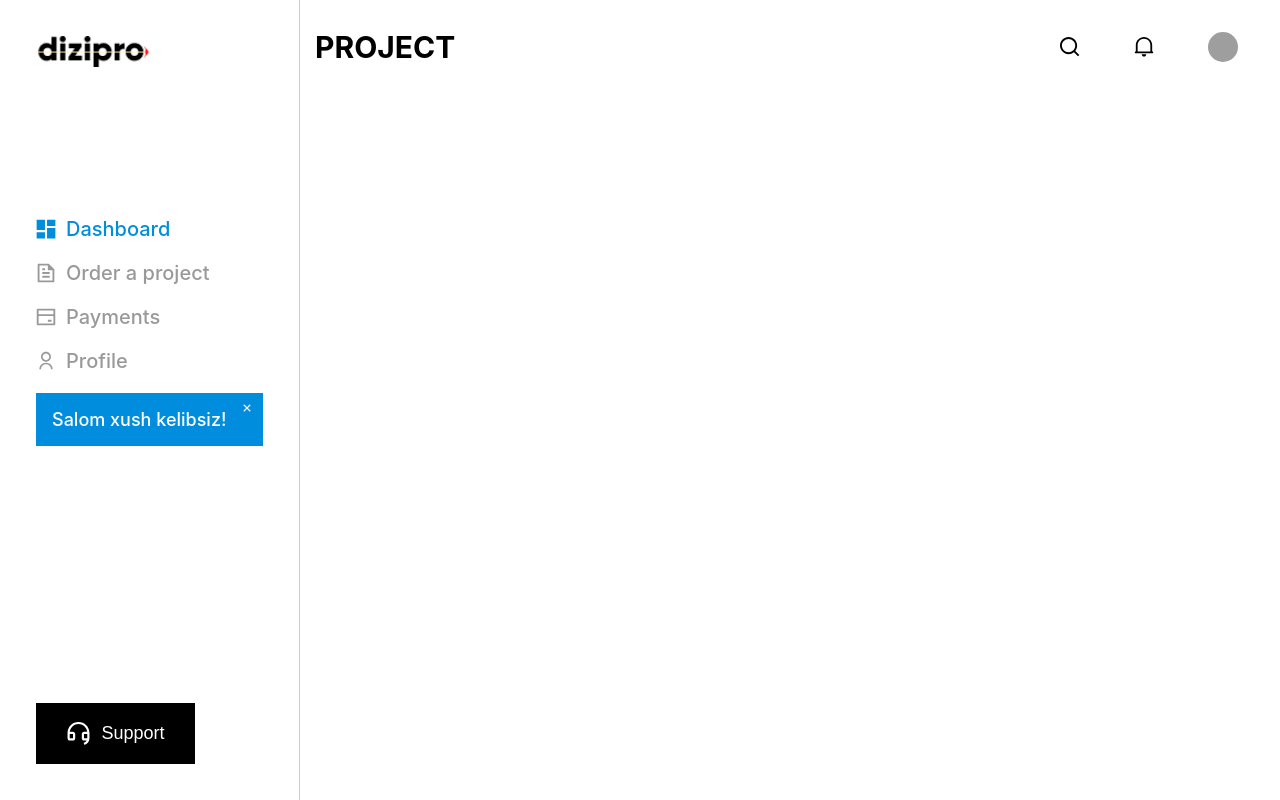
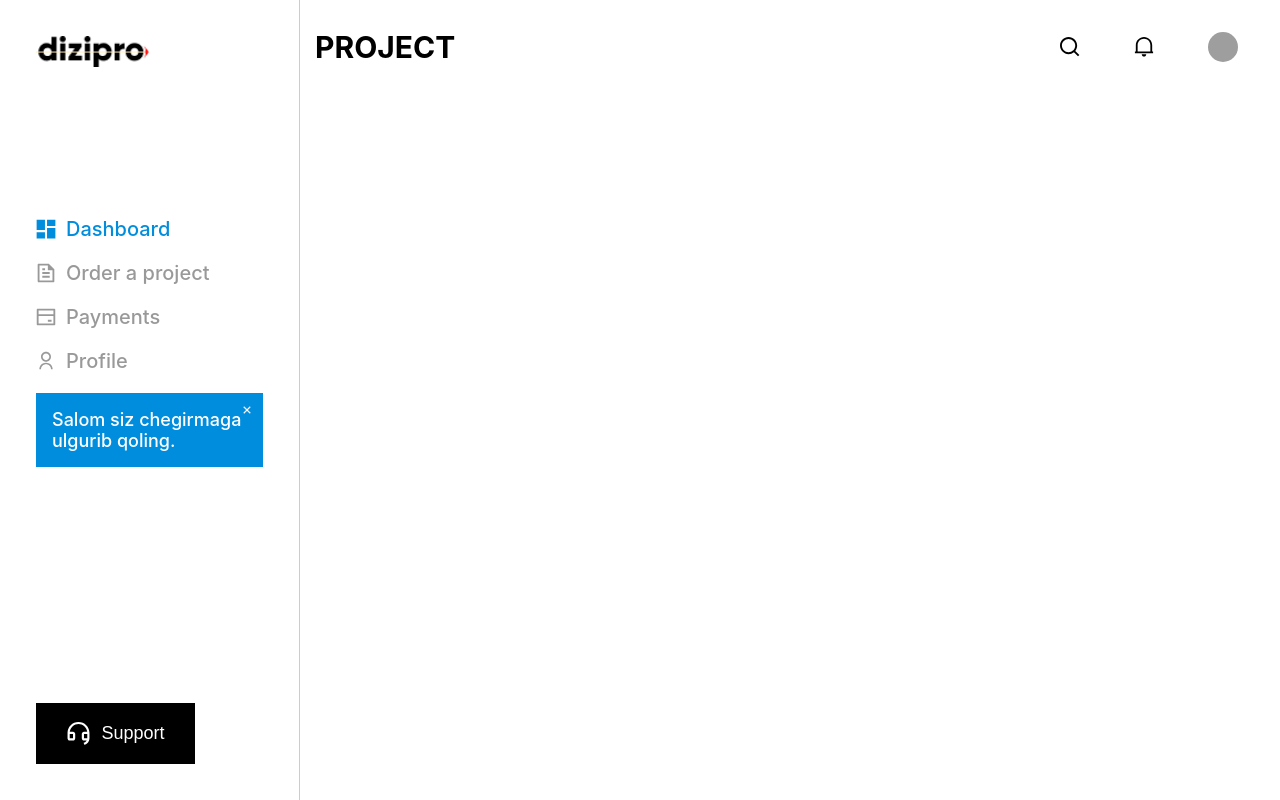
Before and after one commit to Asarvarjon/dizipro-frontend, a React (Create React App) app: page / in a window 1280 px wide. Built offline with nearby package versions, Linux system fonts and the light colour scheme; sample sign-in values are in the browser's storage; grey boxes are pictures that could not be loaded; the HTML template or start-up script is replaced by a standard one.

Commit message:
fixed sidebar

```diff
--- a/src/components/Sidebar/Sidebar.jsx
+++ b/src/components/Sidebar/Sidebar.jsx
@@ -16,14 +16,14 @@ export default function Sidebar() {
 
 			<ul className="sidebar__route-list">
 				<li className="sidebar__route-item active">
-					<Link>
+					<Link to="/">
 						<DashboardIcon className="sidebar__route-item__icon" />
 						<p className="sidebar__route-item__title">Dashboard</p>
 					</Link>
 				</li>
 
 				<li className="sidebar__route-item">
-					<Link>
+					<Link to="/">
 						<OrderProjectIcon className="sidebar__route-item__icon" />
 						<p className="sidebar__route-item__title">
 							Order a project
@@ -32,14 +32,14 @@ export default function Sidebar() {
 				</li>
 
 				<li className="sidebar__route-item">
-					<Link>
+					<Link to="/">
 						<PaymentsIcon className="sidebar__route-item__icon" />
 						<p className="sidebar__route-item__title">Payments</p>
 					</Link>
 				</li>
 
 				<li className="sidebar__route-item">
-					<Link>
+					<Link to="/">
 						<ProfileIcon className="sidebar__route-item__icon" />
 						<p className="sidebar__route-item__title">Profile</p>
 					</Link>
@@ -47,8 +47,8 @@ export default function Sidebar() {
 			</ul>
 
 			<Alert>
-				<p>Salom xush kelibsiz!</p>
-			 </Alert>
+				<p>Salom siz chegirmaga ulgurib qoling.</p>
+			</Alert>
 
 			<Button className="sidebar__support-button">
 				<SupportIcon className="sidebar__support-button" />
--- a/src/components/Sidebar/Sidebar.scss
+++ b/src/components/Sidebar/Sidebar.scss
@@ -6,7 +6,7 @@
 	display: flex;
 	flex-direction: column;
 	position: fixed;
-	z-index: 999;
+	z-index: 9;
 	border-right: 1px solid #00000033;
 
 	&__logo {
@@ -106,6 +106,10 @@
 		border-right: none;
 		border-top: 1px solid #00000033;
 
+		.alert {
+			display: none;
+		}
+
 		&__route-item__title {
 			padding-left: 0px;
 			padding-top: 5px;
```
